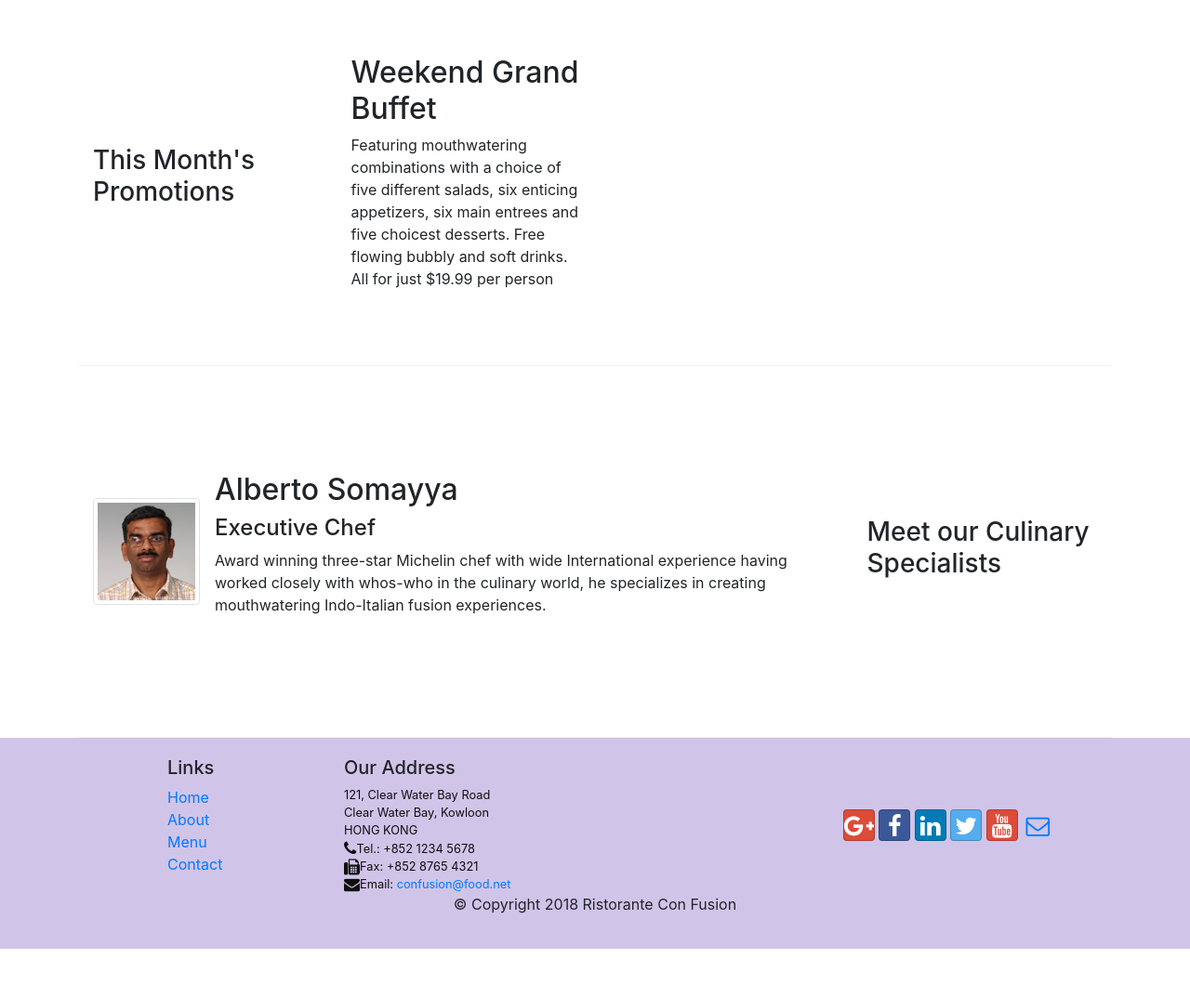
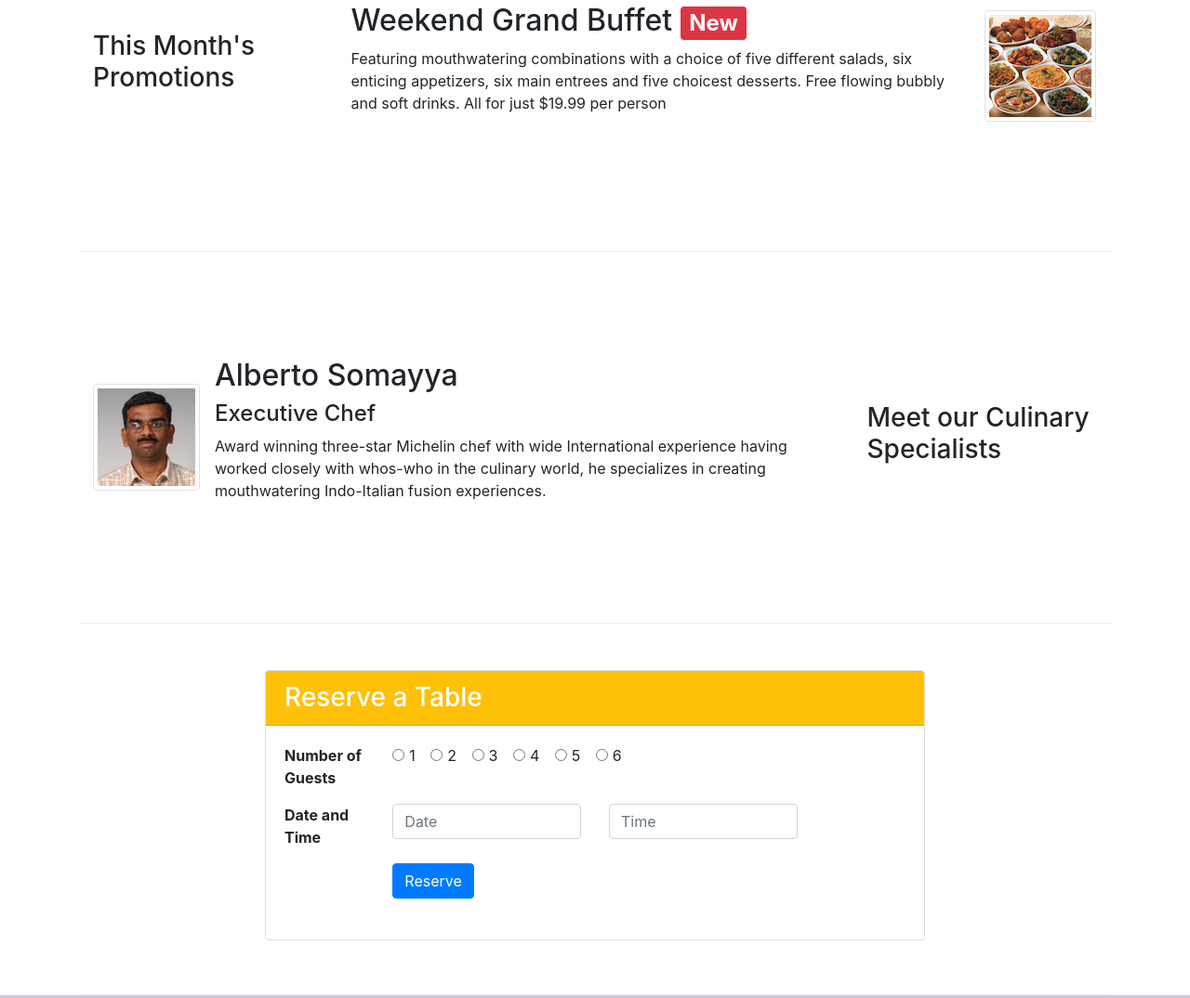
Before and after one commit to ThomasLodato/Bootstrap4, a website: page Bootstrap4/conFusion/index.html in a window 1280 px wide. Shown: the part 863-1937 px from the top of the page at 93% size. Before the commit the page ends 1884 px from the top, so only its background shows below. Drawn offline with nearby package versions, Linux system fonts and the light colour scheme.

Commit message:
Assignment 2

```diff
--- a/Bootstrap4/conFusion/index.html
+++ b/Bootstrap4/conFusion/index.html
@@ -39,8 +39,12 @@
                 <div class="col-12 col-sm-6">
                     <h1>Ristorante con Fusion</h1>
                     <p>We take inspiration from the World's best cuisines, and create a unique fusion experience. Our lipsmacking creations will tickle your culinary senses!</p>
+                </div>
                 <div class="col-12 col-sm align-self-center">
                     <img src="img/logo.png" class="img-fluid">
+                </div>
+                <div class="col-12 col-sm align-self-center">
+                    <a class="btn btn-warning btn-block" role="button" href="#reservation">Reserve Table</a>
                 </div>
             </div>
         </div>
@@ -71,10 +75,11 @@
             <div class="col-12 col-sm-4 col-md-3">
                 <h3>This Month's Promotions</h3>
             </div>
-            <div class="col-12 col-sm-4 col-md-3">
-                <h2>Weekend Grand Buffet</h2>
-                <p>Featuring mouthwatering combinations with a choice of five different salads, six enticing appetizers, six main entrees and five choicest desserts. Free flowing bubbly and soft drinks. All for just $19.99 per person </p>
+            <div class="col col-sm col-md">
+                <h2>Weekend Grand Buffet <span class="badge badge-danger">New</span></h2>
+                <p class="d-none d-sm-block">Featuring mouthwatering combinations with a choice of five different salads, six enticing appetizers, six main entrees and five choicest desserts. Free flowing bubbly and soft drinks. All for just $19.99 per person </p>
             </div>
+            <img class="d-flex mr-3 img-thumbnail align-self-center" src="img/buffet.png" alt="Grand Buffet">
         </div>
 
         <div class="row row-content align-items-center">
@@ -96,6 +101,62 @@
                     </div>
                 </div>
             </div>
+        </div>
+
+        <div class="row row-content">
+            <div class="col-2"></div>
+            <div class="col-12 col-sm-8" id="reservation">
+                <div class="card">
+                    <h3 class="card-header bg-warning text-white">Reserve a Table</h3>
+                    <div class="card-body">
+                        <dl class="row">
+                            <dt class="col-sm-12 col-md-6 col-12 col-lg-2">Number of Guests</dt>
+                            <dd class="col-sm-12 col-md-6 col-12 col-lg-6">
+                                <div class="form-check form-check-inline">
+                                    <input class="form-check-input" type="radio" name="inlineRadioOptions" id="inlineRadio1" value="option1">
+                                    <label class="form-check-label" for="inlineRadio1">1</label>
+                                  </div>
+                                  <div class="form-check form-check-inline">
+                                    <input class="form-check-input" type="radio" name="inlineRadioOptions" id="inlineRadio2" value="option2">
+                                    <label class="form-check-label" for="inlineRadio2">2</label>
+                                  </div>
+                                  <div class="form-check form-check-inline">
+                                    <input class="form-check-input" type="radio" name="inlineRadioOptions" id="inlineRadio3" value="option3">
+                                    <label class="form-check-label" for="inlineRadio3">3</label>
+                                  </div>
+                                  <div class="form-check form-check-inline">
+                                    <input class="form-check-input" type="radio" name="inlineRadioOptions" id="inlineRadio4" value="option4">
+                                    <label class="form-check-label" for="inlineRadio4">4</label>
+                                  </div>
+                                  <div class="form-check form-check-inline">
+                                    <input class="form-check-input" type="radio" name="inlineRadioOptions" id="inlineRadio5" value="option5">
+                                    <label class="form-check-label" for="inlineRadio5">5</label>
+                                  </div>
+                                  <div class="form-check form-check-inline">
+                                    <input class="form-check-input" type="radio" name="inlineRadioOptions" id="inlineRadio6" value="option6">
+                                    <label class="form-check-label" for="inlineRadio6">6</label>
+                                  </div>
+                            </dd>
+                        </dl>
+                        <dl class="row">
+                            <dt class="col-12 col-md-2">Date and Time</dt>
+                            <dd class="col-12 col-md-4">
+                                <input type="text" class="form-control" id="date" name="reservationdate" placeholder="Date">
+                            </dd>
+                            <dd class="col-12 col-md-4">
+                                <input type="text" class="form-control" id="time" name="reservationtime" placeholder="Time">
+                            </dd>
+                        </dl>
+                        <dl class="row">
+                            <dt class="col-12 col-lg-2"></dt>
+                            <dd class="col-12 col-lg-6">
+                                <button class="btn btn-primary">Reserve</button>
+                            </dd>
+                        </dl>
+                    </div>
+                </div>
+            </div>
+            <div class="col-2"></div>
         </div>
     </div>
 
```
Also changed, not shown: Bootstrap4/conFusion/aboutus.html (+2 -1 lines), Bootstrap4/conFusion/contactus.html (+1 -0 lines).
